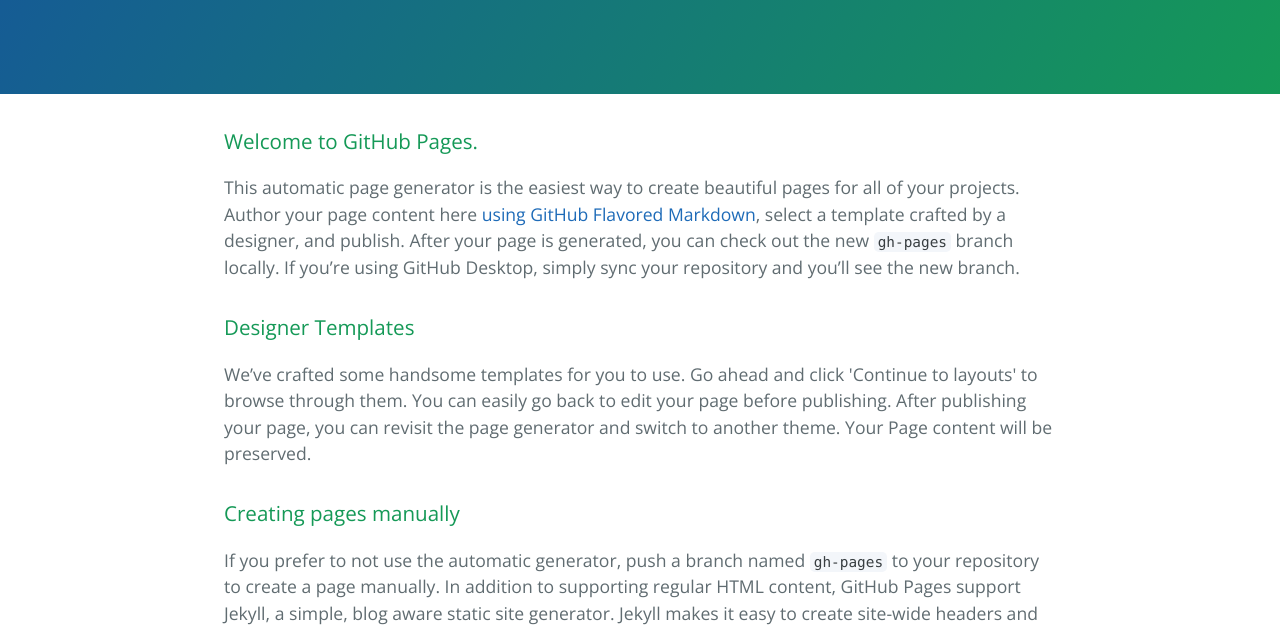
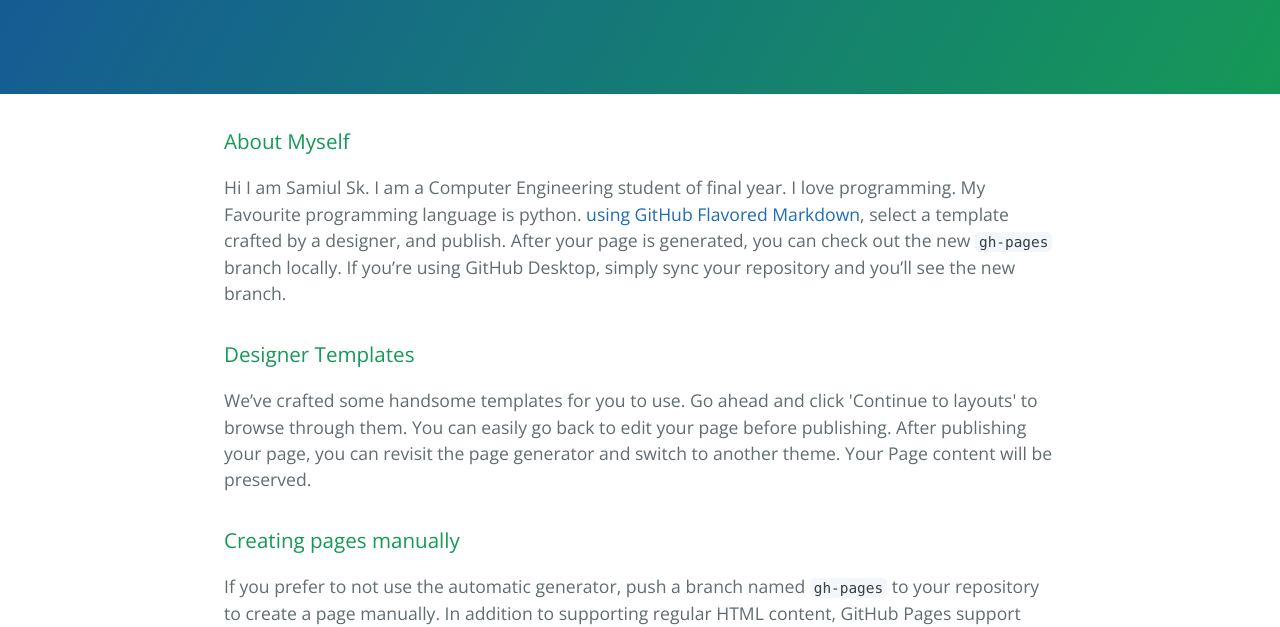
Before and after one commit to samims/samims.github.com, a plain HTML site: page index.html in a window 1280 px wide. Shown: the part 176-803 px from the top of the page. Drawn offline with nearby package versions, Linux system fonts and the light colour scheme.

Commit message:
About added

```diff
--- a/index.html
+++ b/index.html
@@ -17,9 +17,9 @@
 
     <section class="main-content">
       <h3>
-<a id="welcome-to-github-pages" class="anchor" href="#welcome-to-github-pages" aria-hidden="true"><span aria-hidden="true" class="octicon octicon-link"></span></a>Welcome to GitHub Pages.</h3>
+<a id="About My self" class="anchor" href="#welcome-to-github-pages" aria-hidden="true"><span aria-hidden="true" class="octicon octicon-link"></span></a>About Myself</h3>
 
-<p>This automatic page generator is the easiest way to create beautiful pages for all of your projects. Author your page content here <a href="https://guides.github.com/features/mastering-markdown/">using GitHub Flavored Markdown</a>, select a template crafted by a designer, and publish. After your page is generated, you can check out the new <code>gh-pages</code> branch locally. If you’re using GitHub Desktop, simply sync your repository and you’ll see the new branch.</p>
+<p>Hi I am Samiul Sk. I am a Computer Engineering student of final year. I love programming. My Favourite programming language is python. <a href="https://guides.github.com/features/mastering-markdown/">using GitHub Flavored Markdown</a>, select a template crafted by a designer, and publish. After your page is generated, you can check out the new <code>gh-pages</code> branch locally. If you’re using GitHub Desktop, simply sync your repository and you’ll see the new branch.</p>
 
 <h3>
 <a id="designer-templates" class="anchor" href="#designer-templates" aria-hidden="true"><span aria-hidden="true" class="octicon octicon-link"></span></a>Designer Templates</h3>
```
